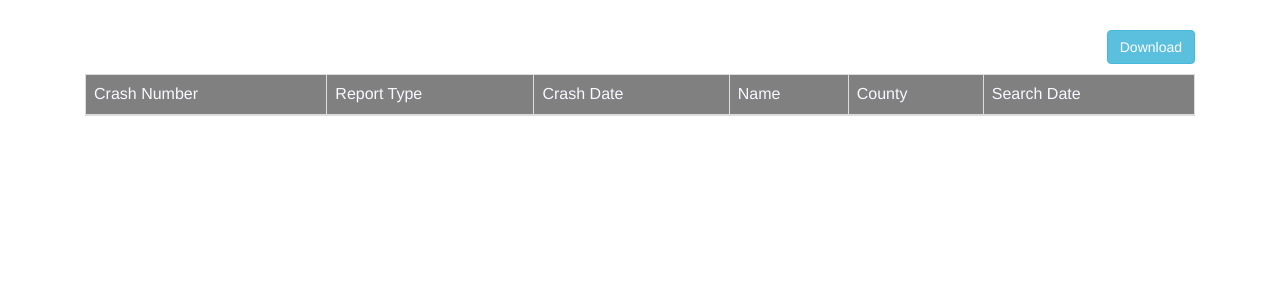
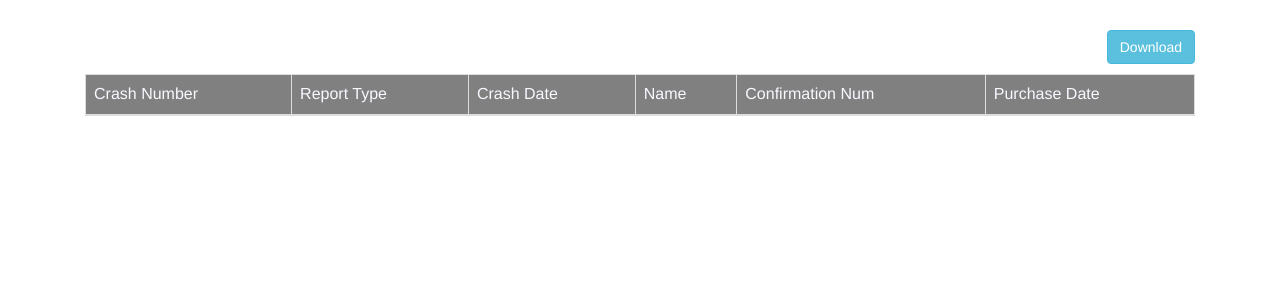
Before and after one commit to v-grant/Car-Report-ETL, a Django app: template car/templates/purchase_report.html in a window 1280 px wide. Shown: the top 300 px of the page. Run offline with Django 3.2, Linux system fonts and the light colour scheme; the template is opened without the code that fills it, so the values that code supplies are empty; some libraries are stand-ins or nearby versions.

Commit message:
added purchase date

```diff
--- a/car/models.py
+++ b/car/models.py
@@ -54,6 +54,7 @@ class RequestReport(models.Model):
     updatd_date = models.DateTimeField(auto_now=True, blank=True)
     report_confirmation_num = models.CharField(max_length=30, null=True, blank=True)
     report_name = models.CharField(max_length=100, null=True, blank=True)
+    purchase_date =  models.CharField(max_length=100, null=True, blank=True)
 
     @property
     def search_result_type(self):
--- a/car/templates/purchase_report.html
+++ b/car/templates/purchase_report.html
@@ -15,8 +15,8 @@
           <td> Report Type</td>
           <td> Crash Date</td>
           <td> Name</td>
-          <td> County</td>
-          <td> Search Date</td>
+          <td> Confirmation Num</td>
+          <td> Purchase Date</td>
         </thead>
         <tbody>
           {% for x in reports %}
@@ -34,10 +34,10 @@
               {{ x.driver_name }}
             </td>
             <td>
-              {{ x.county }}
+              {{ x.report_confirmation_num }}
             </td>
             <td>
-              {{ x.search_date }}
+              {{ x.purchase_date }}
             </td>
           </tr>
           {% endfor %}
```
Also changed, not shown: car/migrations/0013_requestreport_purchase_date.py (added).
